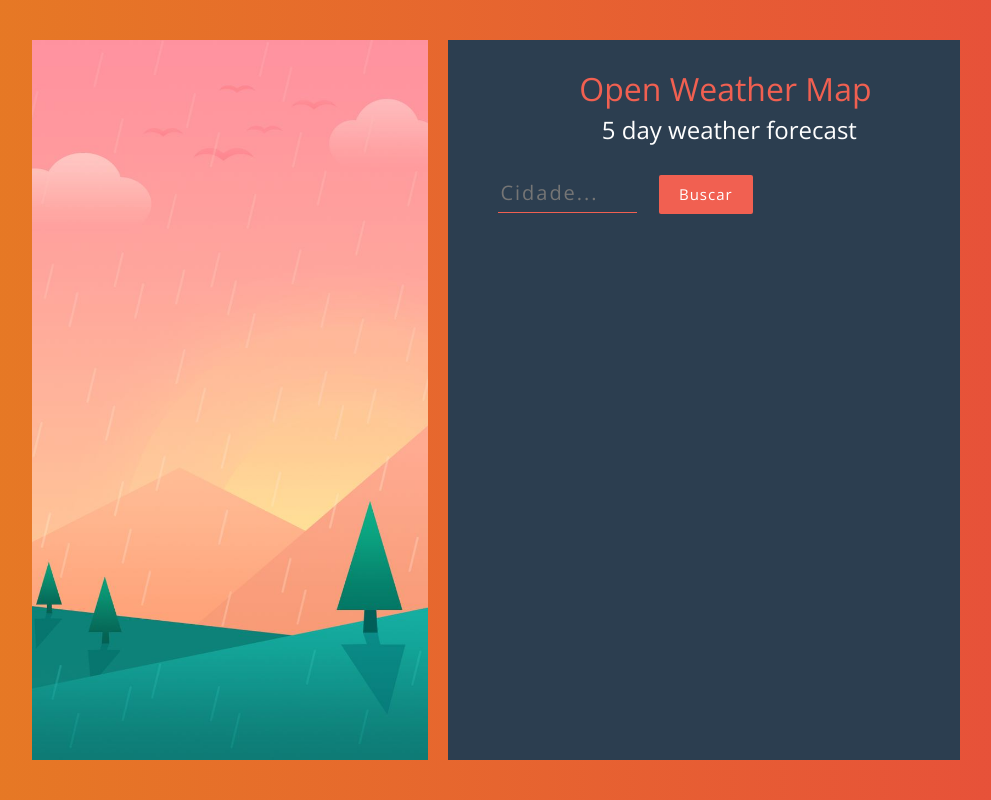
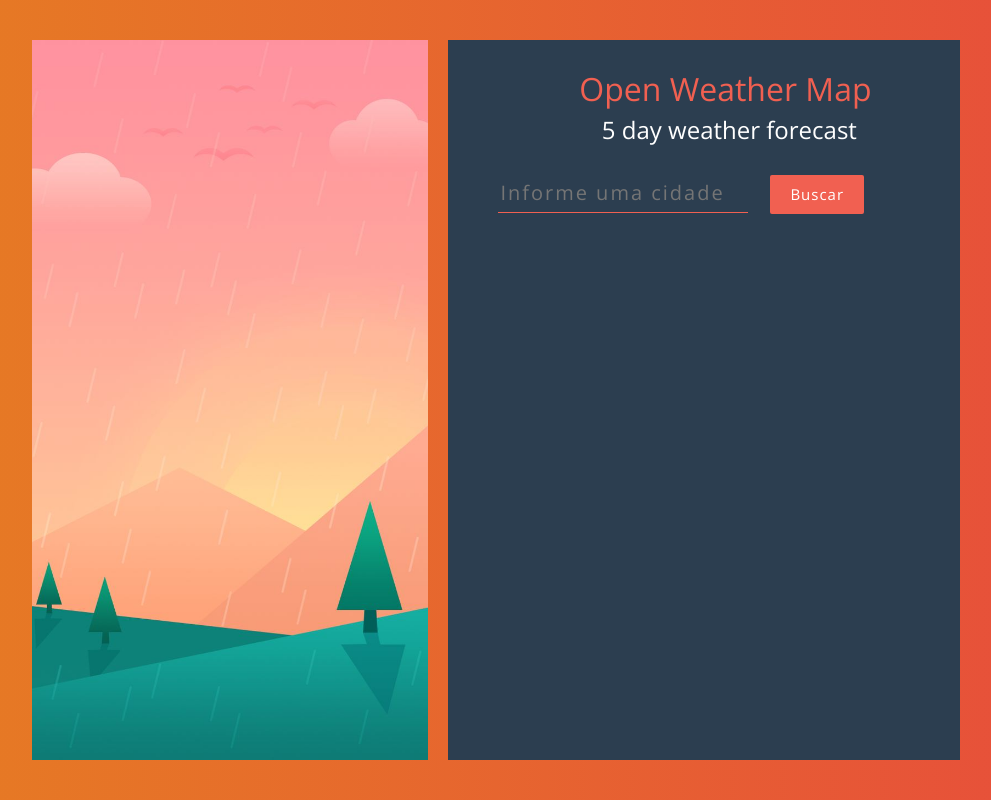
Before and after one commit to osvaldsoza/linx-api-owm, a React (Create React App) app: page / in a window 1280 px wide. Shown: the whole page, without its empty margins (144-1135 px from the left). Built offline with nearby package versions, Linux system fonts and the light colour scheme; a web font is replaced by a local one.

Commit message:
atualizacao

```diff
--- a/src/components/Form.js
+++ b/src/components/Form.js
@@ -2,7 +2,7 @@
 
 const Form = props => (
 	<form onSubmit={props.handleBuscarDados}>
-		<input type="text" name="cidade" placeholder="Cidade..."/>
+		<input type="text" name="cidade" placeholder="Informe uma cidade" style={{width:'250px'}}/>
 		<button>Buscar</button>
 	</form>
 );
```
Also changed, not shown: 1 other file (tests, documents, lock files or other folders).
